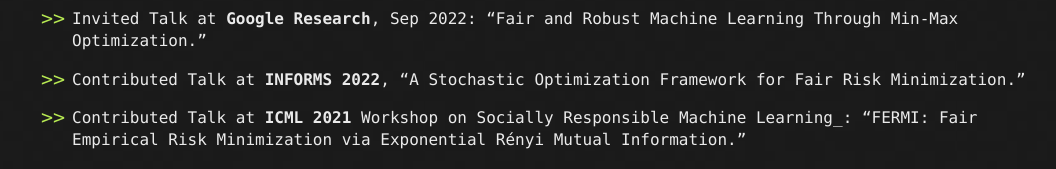
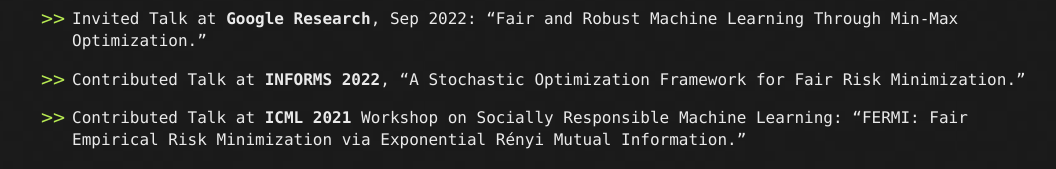
Before and after one commit to sinaBaharlouei/SinaBhr.github.io, a Jekyll site: the page built from index.md, in a window 1280 px wide. Shown: the part 1856-2025 px from the top of the page, without its empty margins (108-1164 px from the left). Built offline with Jekyll 4.4.1, drawn with Linux system fonts in a browser that asks for light colours; our own code applies the rules of GitHub Pages for plain Markdown files; the repository's description, which GitHub fills in, is left out.

```diff
--- a/index.md
+++ b/index.md
@@ -46,6 +46,6 @@ I am Sina Baharlouei, a Ph.D. candidate studying operations research at the Univ
 
 * Contributed Talk at **INFORMS 2022**,  "A Stochastic Optimization Framework for Fair Risk Minimization."
 
-* Contributed Talk at **ICML 2021** Workshop on Socially Responsible Machine Learning_: "FERMI: Fair Empirical Risk Minimization via Exponential Rényi Mutual Information."
+* Contributed Talk at **ICML 2021** Workshop on Socially Responsible Machine Learning: "FERMI: Fair Empirical Risk Minimization via Exponential Rényi Mutual Information."
 
 [](https://github.com/sinaBaharlouei/website/blob/master/google27363fca4ff6707f.html)
```
